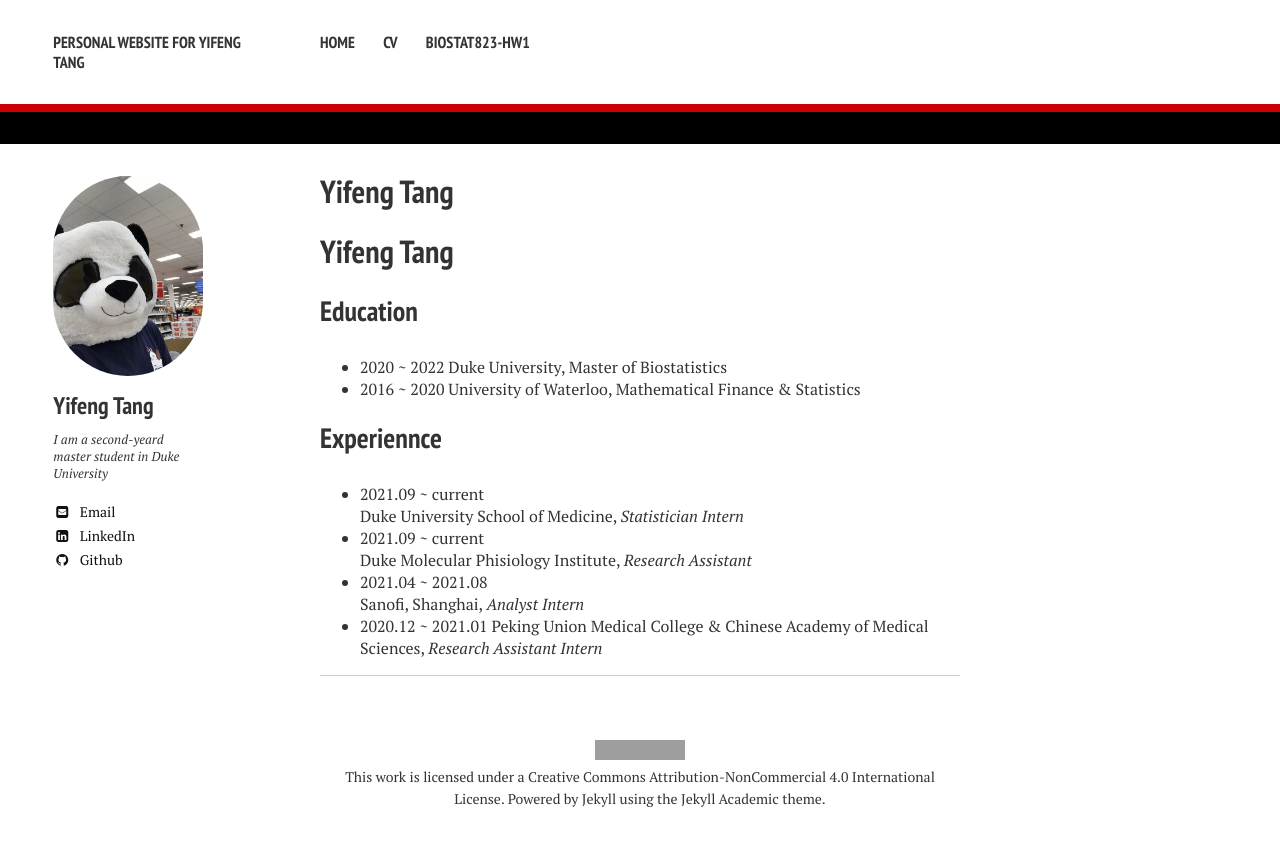
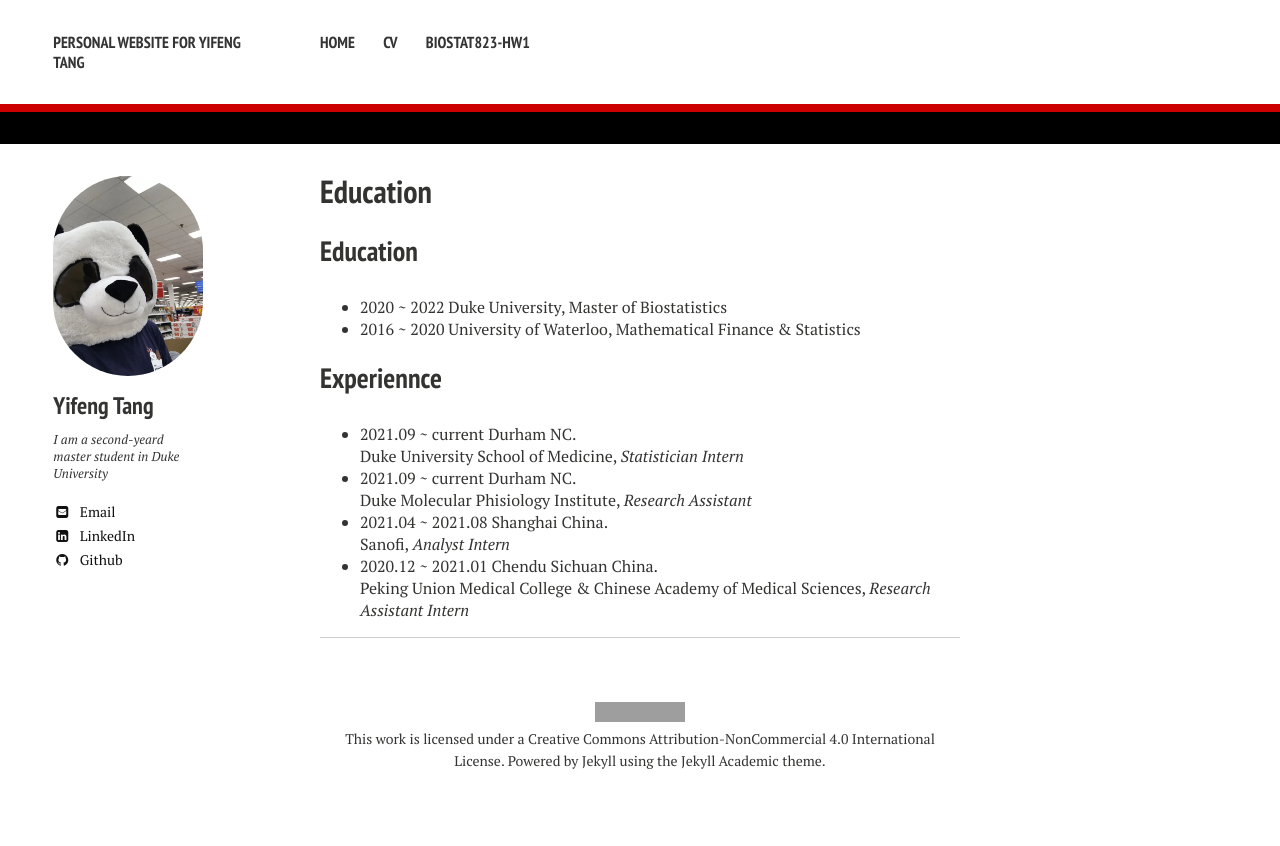
Before and after one commit to Yifeng-T/Yifeng-T.github.io, a Jekyll site: the page built from CV.md, in a window 1280 px wide. Shown: the top 846 px of the page. Built offline with Jekyll 4.4.1, drawn with Linux system fonts in a browser that asks for light colours; nearby versions of some CDN libraries; our own code applies the rules of GitHub Pages for plain Markdown files; grey boxes are pictures that could not be loaded.

Commit message:
Update CV.md

```diff
--- a/CV.md
+++ b/CV.md
@@ -1,14 +1,14 @@
-# Yifeng Tang
+
 ## Education
 * 2020 ~ 2022 Duke University, Master of Biostatistics
 * 2016 ~ 2020 University of Waterloo, Mathematical Finance & Statistics
 
 ## Experiennce
-* 2021.09 ~ current
+* 2021.09 ~ current Durham NC.
 Duke University School of Medicine, *Statistician Intern*
-* 2021.09 ~ current
+* 2021.09 ~ current Durham NC.
 Duke Molecular Phisiology Institute, *Research Assistant*
-* 2021.04 ~ 2021.08
-Sanofi, Shanghai, *Analyst Intern*
-* 2020.12 ~ 2021.01
+* 2021.04 ~ 2021.08 Shanghai China.
+Sanofi, *Analyst Intern*
+* 2020.12 ~ 2021.01 Chendu Sichuan China.
 Peking Union Medical College & Chinese Academy of Medical Sciences, *Research Assistant Intern*
```
